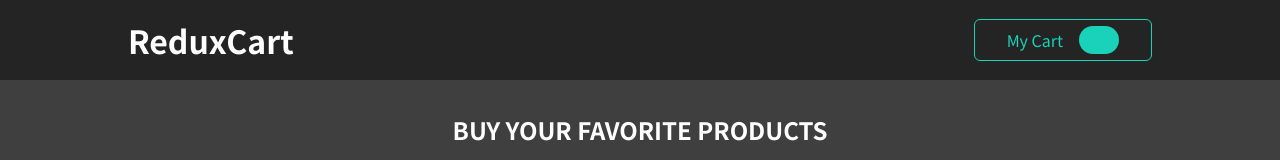
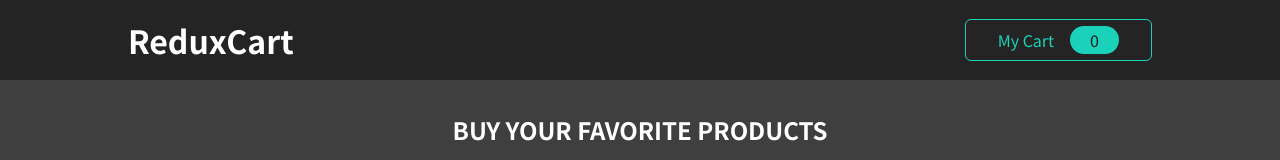
Before and after one commit to marovichn/React-Redux, a React (Create React App) app in the folder project-2/: page / in a window 1280 px wide. Shown: the top 160 px of the page. Built offline with nearby package versions, Linux system fonts and the light colour scheme.

Commit message:
finished-project-2.0.1

```diff
--- a/project-2/src/components/Cart/CartButton.js
+++ b/project-2/src/components/Cart/CartButton.js
@@ -4,6 +4,7 @@ import { uiActions } from "../../store/uiSlice";
 
 const CartButton = (props) => {
   const dispatch = useDispatch();
+  const totalQuantity = useSelector((state) => state.cart.totalQuantity);
 
   const cartHandler = () => {
     dispatch(uiActions.showCart());
@@ -12,7 +13,7 @@ const CartButton = (props) => {
   return (
     <button onClick={cartHandler} className={classes.button}>
       <span>My Cart</span>
-      <span className={classes.badge}>{/* {totalAmount} */}</span>
+      <span className={classes.badge}>{totalQuantity}</span>
     </button>
   );
 };
--- a/project-2/src/store/storeSlice.js
+++ b/project-2/src/store/storeSlice.js
@@ -10,6 +10,7 @@ const storeSlice = createSlice({
   initialState: initialStoreState,
   reducers: {
     addItemToCart(state, action) {
+      state.totalQuantity++;
       const newItem = action.payload;
       const existingItem = state.items.find((item) => item.id === newItem.id);
       if (!existingItem) {
@@ -27,6 +28,7 @@ const storeSlice = createSlice({
     },
 
     removeItemFromCart(state, action) {
+      state.totalQuantity--;
       const newRemovedItem = action.payload;
       const removedItem = state.items.find(
         (item) => item.id === action.payload.id
```
